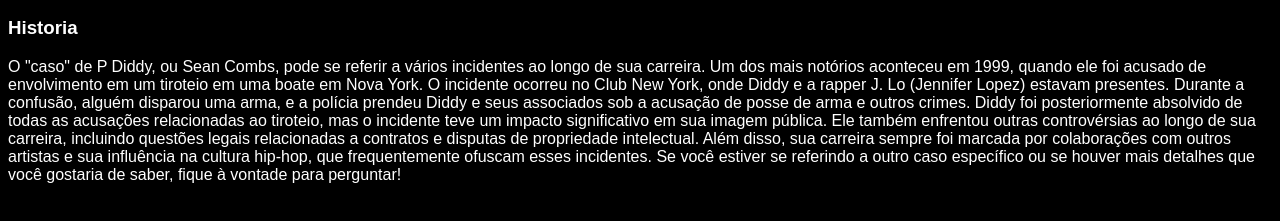
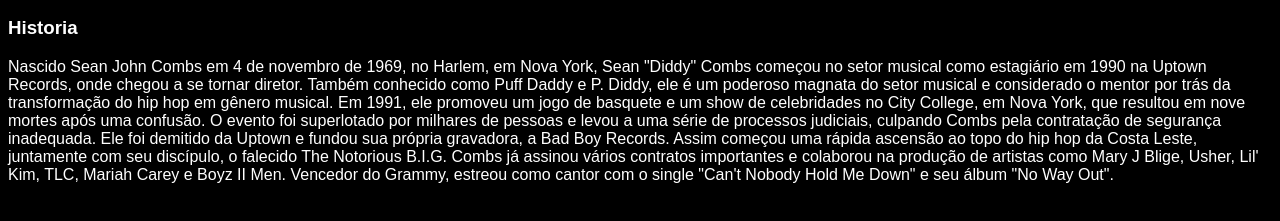
Before and after one commit to luisascremin/meu-site, a plain HTML site: page index.html in a window 1280 px wide. Shown: the part 347-568 px from the top of the page. Drawn offline with Linux system fonts and the light colour scheme.

Commit message:
luisa scremin

```diff
--- a/index.html
+++ b/index.html
@@ -34,13 +34,22 @@
         <section>
             <h3>Historia</h3>
             <p>
-                O "caso" de P Diddy, ou Sean Combs, pode se referir a vários incidentes ao longo de sua carreira. Um dos mais notórios aconteceu em 1999, quando ele foi acusado de envolvimento em um tiroteio em uma boate em Nova York. O incidente ocorreu no Club New York, onde Diddy e a rapper J. Lo (Jennifer Lopez) estavam presentes. Durante a confusão, alguém disparou uma arma, e a polícia prendeu Diddy e seus associados sob a acusação de posse de arma e outros crimes.
+                Nascido Sean John Combs em 4 de novembro de 1969, no Harlem, em Nova York, Sean "Diddy" Combs começou no setor musical como estagiário em 1990 na Uptown Records, onde chegou a se tornar diretor.
 
-Diddy foi posteriormente absolvido de todas as acusações relacionadas ao tiroteio, mas o incidente teve um impacto significativo em sua imagem pública. Ele também enfrentou outras controvérsias ao longo de sua carreira, incluindo questões legais relacionadas a contratos e disputas de propriedade intelectual.
+Também conhecido como Puff Daddy e P. Diddy, ele é um poderoso magnata do setor musical e considerado o mentor por trás da transformação do hip hop em gênero musical.
 
-Além disso, sua carreira sempre foi marcada por colaborações com outros artistas e sua influência na cultura hip-hop, que frequentemente ofuscam esses incidentes. Se você estiver se referindo a outro caso específico ou se houver mais detalhes que você gostaria de saber, fique à vontade para perguntar!
-            </p>
+Em 1991, ele promoveu um jogo de basquete e um show de celebridades no City College, em Nova York, que resultou em nove mortes após uma confusão.
+
+O evento foi superlotado por milhares de pessoas e levou a uma série de processos judiciais, culpando Combs pela contratação de segurança inadequada.
+
+Ele foi demitido da Uptown e fundou sua própria gravadora, a Bad Boy Records.
+
+Assim começou uma rápida ascensão ao topo do hip hop da Costa Leste, juntamente com seu discípulo, o falecido The Notorious B.I.G.
+
+Combs já assinou vários contratos importantes e colaborou na produção de artistas como Mary J Blige, Usher, Lil' Kim, TLC, Mariah Carey e Boyz II Men.
+
+Vencedor do Grammy, estreou como cantor com o single "Can't Nobody Hold Me Down" e seu álbum "No Way Out".
         </section>
-    </main>
+    </mmain>
 </body>
 </html>
```
